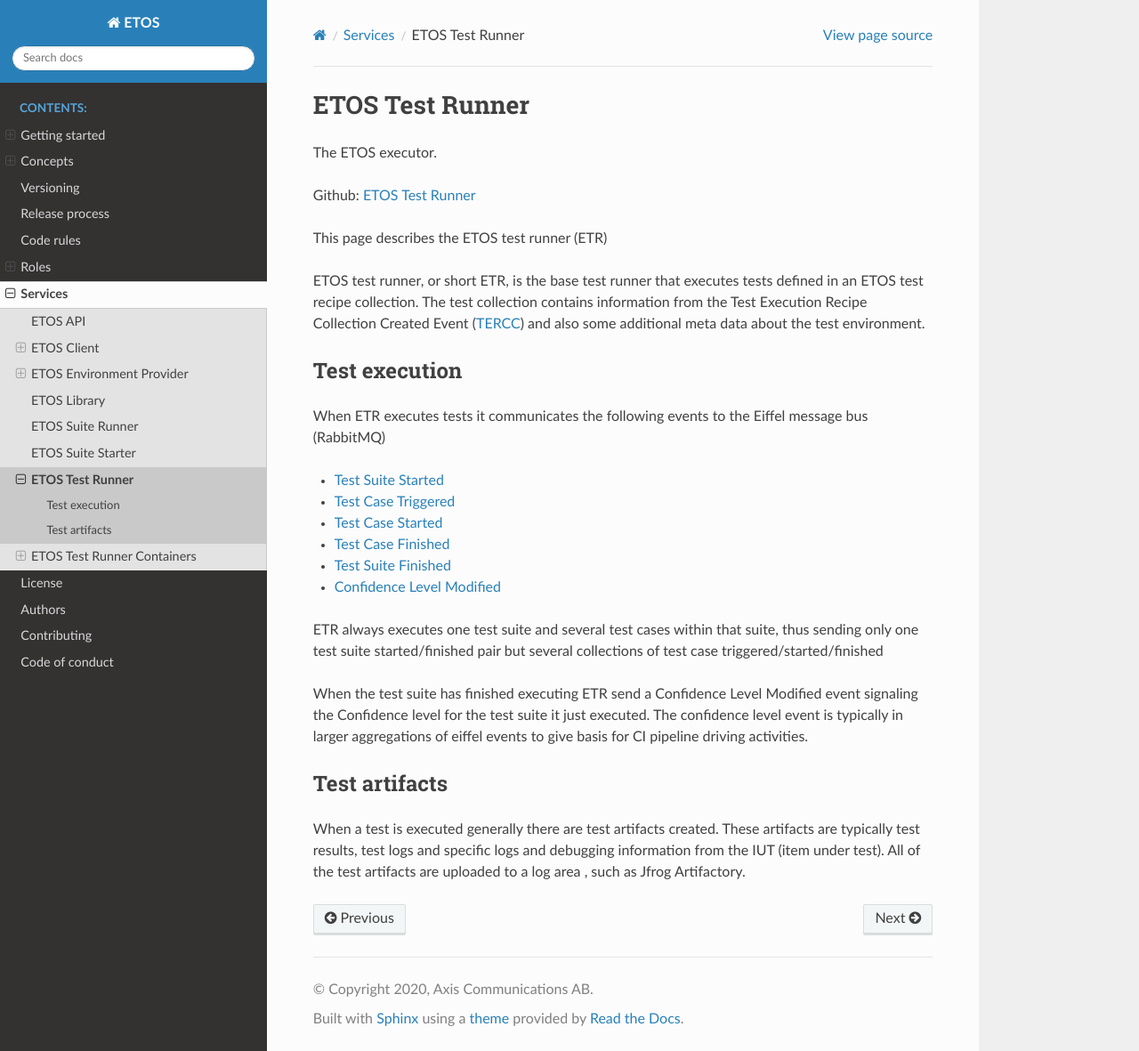
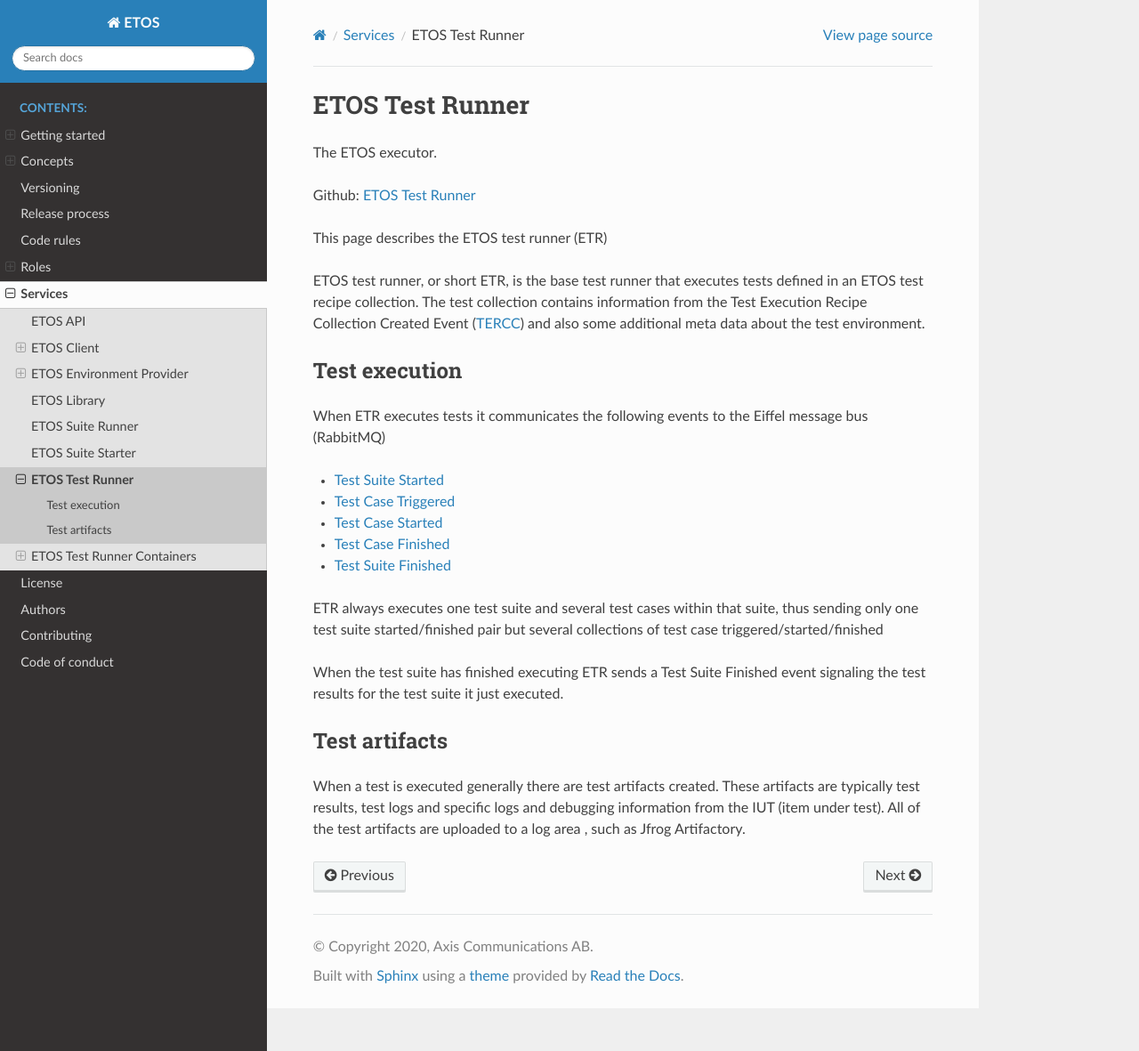
Before and after one commit to eiffel-community/etos, a Sphinx documentation site: the page built from source/services/etos_test_runner.rst, in a window 1280 px wide and 1181 px high. Shown: the whole window at 89% size. Built offline with Sphinx 7.4.7 and the Read the Docs theme 2.0.0, drawn with Linux system fonts in a browser that asks for light colours.

Commit message:
Completely remove the sending of CLM events (#111)

```diff
--- a/source/getting_started/tercc.rst
+++ b/source/getting_started/tercc.rst
@@ -37,7 +37,7 @@ Top-level properties
      - Description
    * - name
      - String
-     - Test suite name. Will be referenced in the confidence level.
+     - Test suite name. Will be referenced in the main test suite started.
    * - priority
      - Integer
      - The execution priority. Unused at present and should be set to 1.
--- a/source/services/etos_test_runner.rst
+++ b/source/services/etos_test_runner.rst
@@ -23,11 +23,10 @@ When ETR executes tests it communicates the following events to the Eiffel messa
 - `Test Case Started <https://github.com/eiffel-community/eiffel/blob/master/eiffel-vocabulary/EiffelTestCaseStartedEvent.md>`_
 - `Test Case Finished <https://github.com/eiffel-community/eiffel/blob/master/eiffel-vocabulary/EiffelTestCaseFinishedEvent.md>`_
 - `Test Suite Finished <https://github.com/eiffel-community/eiffel/blob/master/eiffel-vocabulary/EiffelTestSuiteFinishedEvent.md>`_
-- `Confidence Level Modified <https://github.com/eiffel-community/eiffel/blob/master/eiffel-vocabulary/EiffelConfidenceLevelModifiedEvent.md>`_
 
 ETR always executes one test suite and several test cases within that suite, thus sending only one test suite started/finished pair but several collections of test case triggered/started/finished
 
-When the test suite has finished executing ETR send a Confidence Level Modified event signaling the Confidence level for the test suite it just executed. The confidence level event is typically in larger aggregations of eiffel events to give basis for CI pipeline driving activities.
+When the test suite has finished executing ETR sends a Test Suite Finished event signaling the test results for the test suite it just executed.
 
 Test artifacts
 ==============
```
Also changed, not shown: 2 other files.
